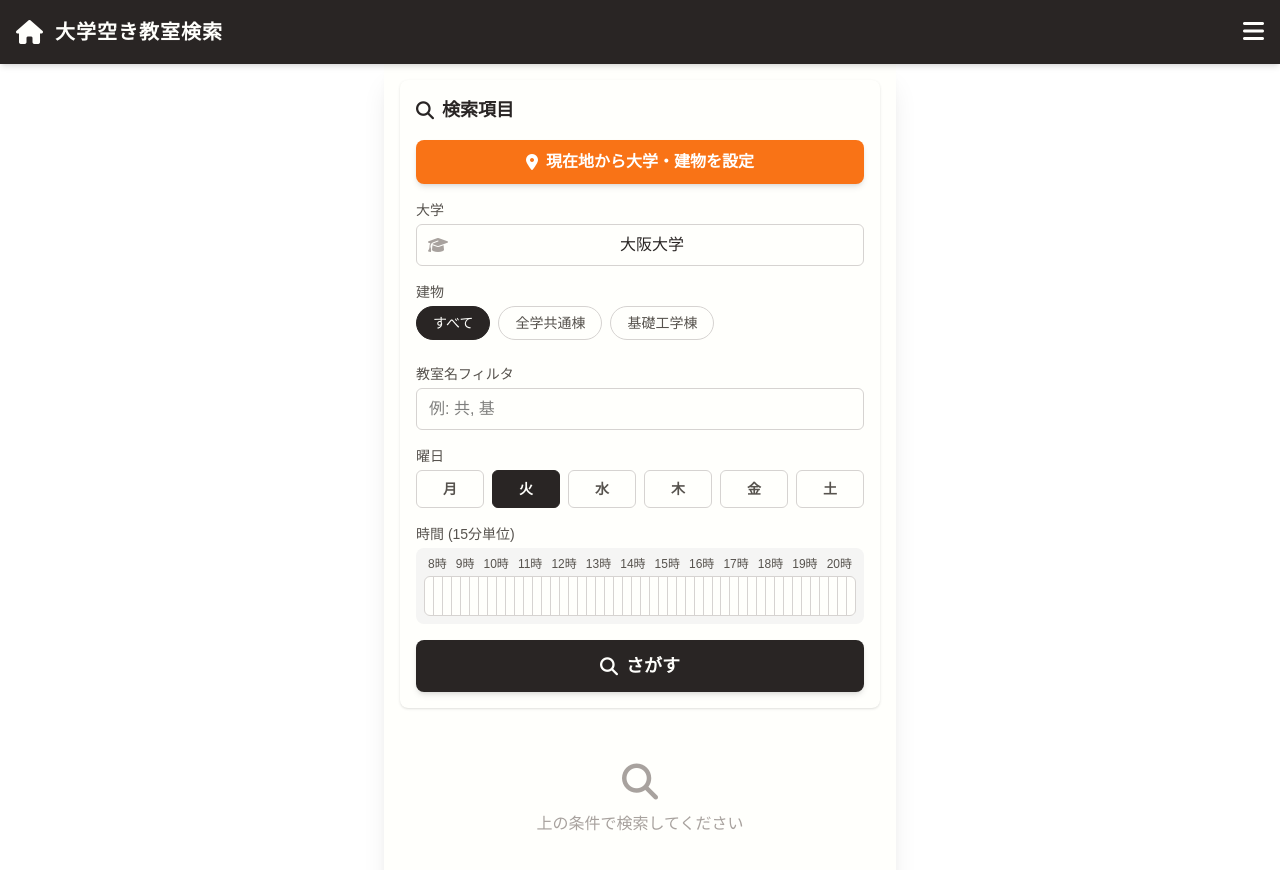
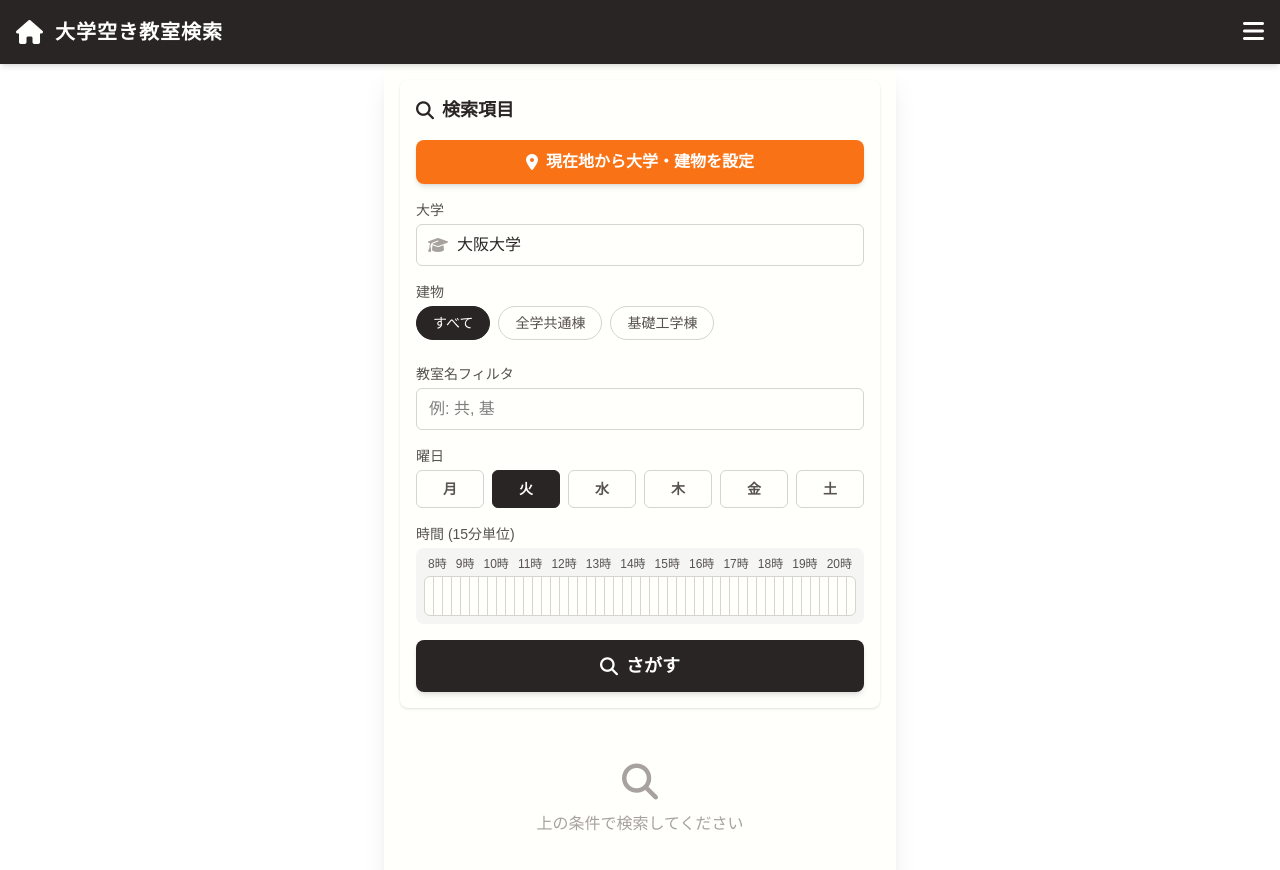
Before and after one commit to Haruki-Ryo/abelable_room_search, a Next.js app: page / in a window 1280 px wide. Shown: the top 870 px of the page. Built offline with nearby package versions, Linux system fonts and the light colour scheme; a web font is replaced by a local one.

Commit message:
Fix text alignment in button components for consistency

```diff
--- a/app/page.tsx
+++ b/app/page.tsx
@@ -552,7 +552,7 @@ export default function Home() {
                 <button
                   onClick={() => setIsUniversityModalOpen(true)}
                   id="university-select-btn"
-                  className="w-full text左 pl-10 pr-4 py-2 border border-[var(--border-color)] rounded-md focus:outline-none focus:ring-2 focus:ring-[var(--accent-color)] bg-[var(--bg-primary)]"
+                  className="w-full text-left pl-10 pr-4 py-2 border border-[var(--border-color)] rounded-md focus:outline-none focus:ring-2 focus:ring-[var(--accent-color)] bg-[var(--bg-primary)]"
                 >
                   <span
                     id="selected-university-name"
@@ -779,7 +779,7 @@ export default function Home() {
               <li key={uni.name}>
                 <button
                   onClick={() => handleUniversitySelect(uni)}
-                  className={`w-full text左 p-2 hover:bg-[var(--bg-secondary)] rounded cursor-pointer ${
+                  className={`w-full text-left p-2 hover:bg-[var(--bg-secondary)] rounded cursor-pointer ${
                     selectedUniversity?.name === uni.name
                       ? "selected font-bold text-[var(--text-primary)]"
                       : "text-[var(--text-secondary)]"
@@ -823,7 +823,7 @@ export default function Home() {
                     handleBuildingChange(b);
                     setIsBuildingModalOpen(false);
                   }}
-                  className="w-full text左 p-3 rounded-lg hover:bg-[var(--bg-tertiary)] transition-colors"
+                  className="w-full text-left p-3 rounded-lg hover:bg-[var(--bg-tertiary)] transition-colors"
                 >
                   <span className="font-semibold text-[var(--text-primary)]">
                     {b === "all" ? "すべて" : b}
@@ -871,7 +871,7 @@ export default function Home() {
                     setIsClassroomSearchDirty(true);
                     setIsClassroomModalOpen(false);
                   }}
-                  className="w-full text左 p-3 rounded-lg hover:bg-[var(--bg-tertiary)] transition-colors"
+                  className="w-full text-left p-3 rounded-lg hover:bg-[var(--bg-tertiary)] transition-colors"
                 >
                   <span className="font-semibold text-[var(--text-primary)]">
                     {c.name}
```
